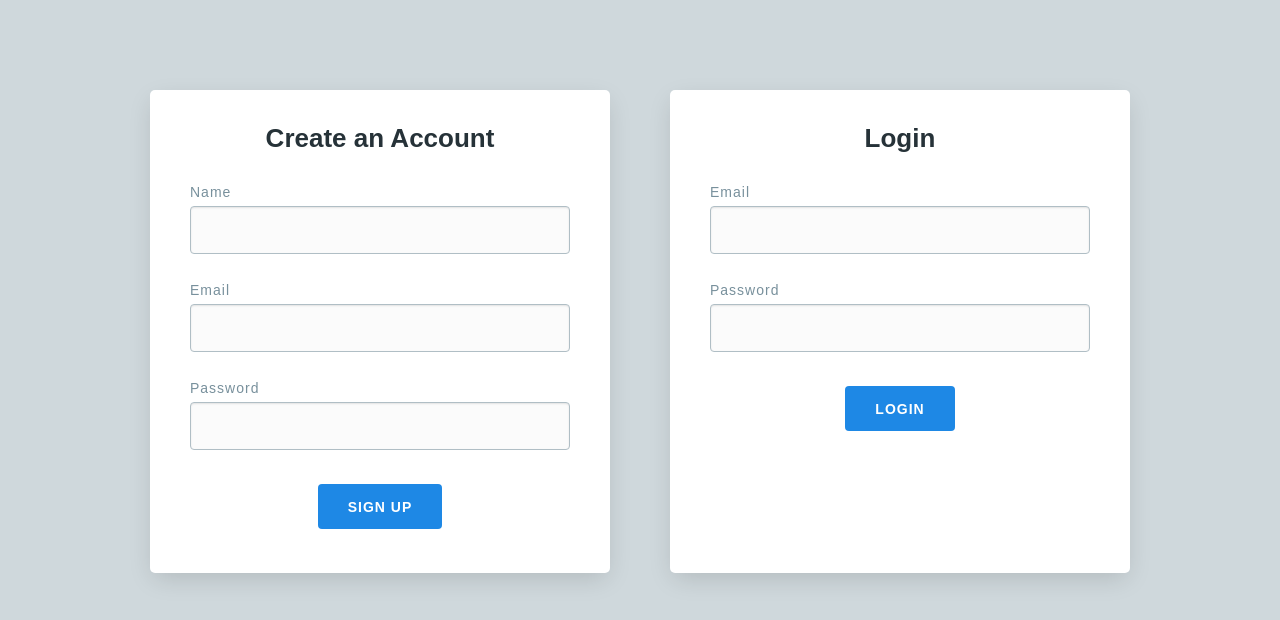
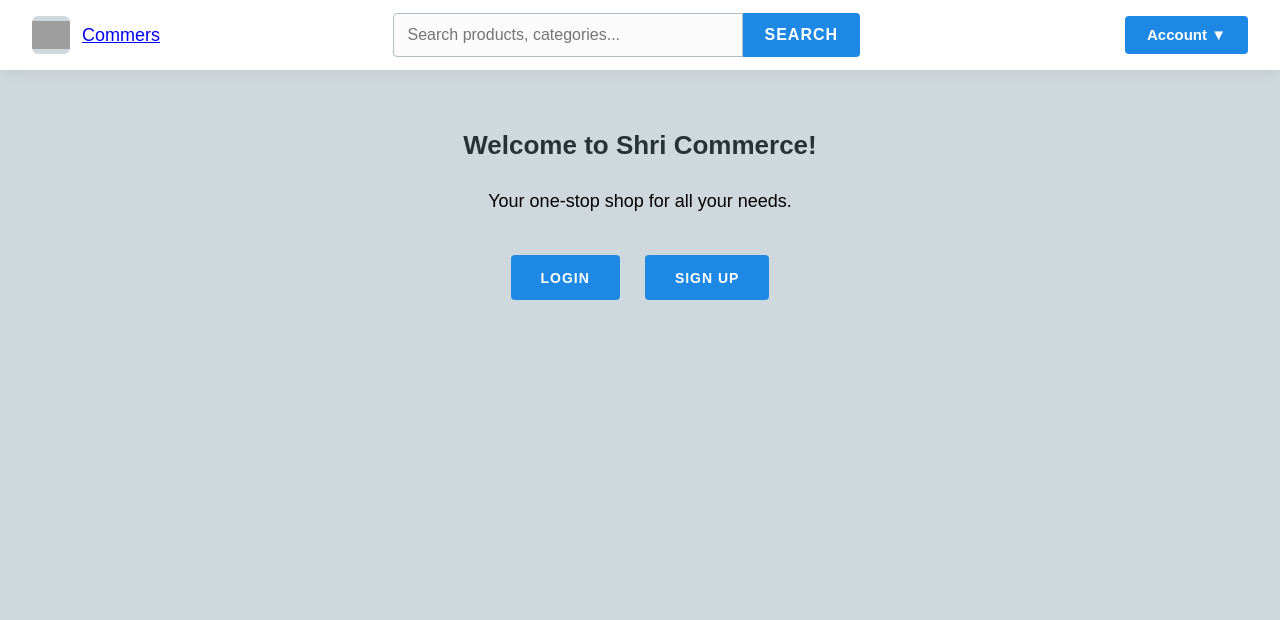
Before and after one commit to Nsjminecraft/ShimplyShop, a Flask app: page / in a window 1280 px wide. Shown: the top 620 px of the page. Run offline with Flask 3, Linux system fonts and the light colour scheme; grey boxes are pictures that could not be loaded.

Commit message:
added a landing page fixed some bugs can now change the quantity of items in the cart can now go back to the main page from the dashboard shows a header on the login/ signup page and the landing page

```diff
--- a/app.py
+++ b/app.py
@@ -26,13 +26,17 @@ from user import routes
 
 @app.route('/', methods=['GET'])
 def home():
-    return render_template('home.html', signup_error=None, login_error=None)
+    return render_template('landing.html')
 
 @app.route('/dashboard/')
 @login_required
 def dashboard():
     return render_template('dashboard.html')
 
+@app.route('/signuporlogin', methods=['GET'])
+def signuporlogin():
+    return render_template('signuporlogin.html', signup_error=None, login_error=None)
+
 
 if __name__ == "__main__":
     app.run(host='0.0.0.0', port=5000, debug=True)
--- a/templates/add_product.html
+++ b/templates/add_product.html
@@ -23,4 +23,5 @@
         <button class="btn" type="submit">Add Product</button>
     </form>
 </div>
+
 {% endblock %}
--- a/templates/base.html
+++ b/templates/base.html
@@ -13,6 +13,7 @@
             <img src="/static/img/logo.png" alt="Commers Logo" class="logo">
             <a href="/main" class="storenameheader">Commers</a>
         </div>
+        {% if not (request.endpoint in ['signuporlogin', 'landing']) %}
         <form class="header-search-bar" action="#" method="get">
             <input type="text" placeholder="Search products, categories..." class="search-input">
             <button class="btn search-btn" type="submit">Search</button>
@@ -27,6 +28,7 @@
                 </div>
             </div>
         </div>
+        {% endif %}
     </header>
 
     {% block content %}
--- a/templates/dashboard.html
+++ b/templates/dashboard.html
@@ -8,6 +8,7 @@
 
             <div class="center">
                 <a href="/user/signout" class="ctn btn--secondary">Sign Out</a>
+                <a href="/main" class="ctn btn--secondary">Main page</a>
             </div>
         </div>
 
--- /dev/null
+++ b/templates/landing.html
@@ -0,0 +1,12 @@
+{% extends "base.html" %}
+
+{% block content %}
+<div style="text-align:center; margin-top: 60px;">
+    <h1>Welcome to Shri Commerce!</h1>
+    <p>Your one-stop shop for all your needs.</p>
+    <div style="margin-top: 40px;">
+        <a href="/signuporlogin" class="btn" style="margin-right: 20px;">Login</a>
+        <a href="/signuporlogin" class="btn">Sign Up</a>
+    </div>
+</div>
+{% endblock %}
--- a/templates/home.html
+++ b/templates/signuporlogin.html
@@ -1,9 +1,6 @@
 {% extends "base.html" %}
 
 {% block content %}
-<style>
-  .main-header { display: none !important; }
-</style>
     <div class="card-wrapper">
 
         <div class="card">
--- a/user/models.py
+++ b/user/models.py
@@ -42,7 +42,7 @@ class User:
 
     def signout(self):
         session.clear()
-        return redirect('/')
+        return redirect('/signuporlogin')
 
 
     def login(self, server_render=False):
```
Also changed, not shown: templates/cart.html (+6 -1 lines), user/routes.py (+18 -4 lines).
